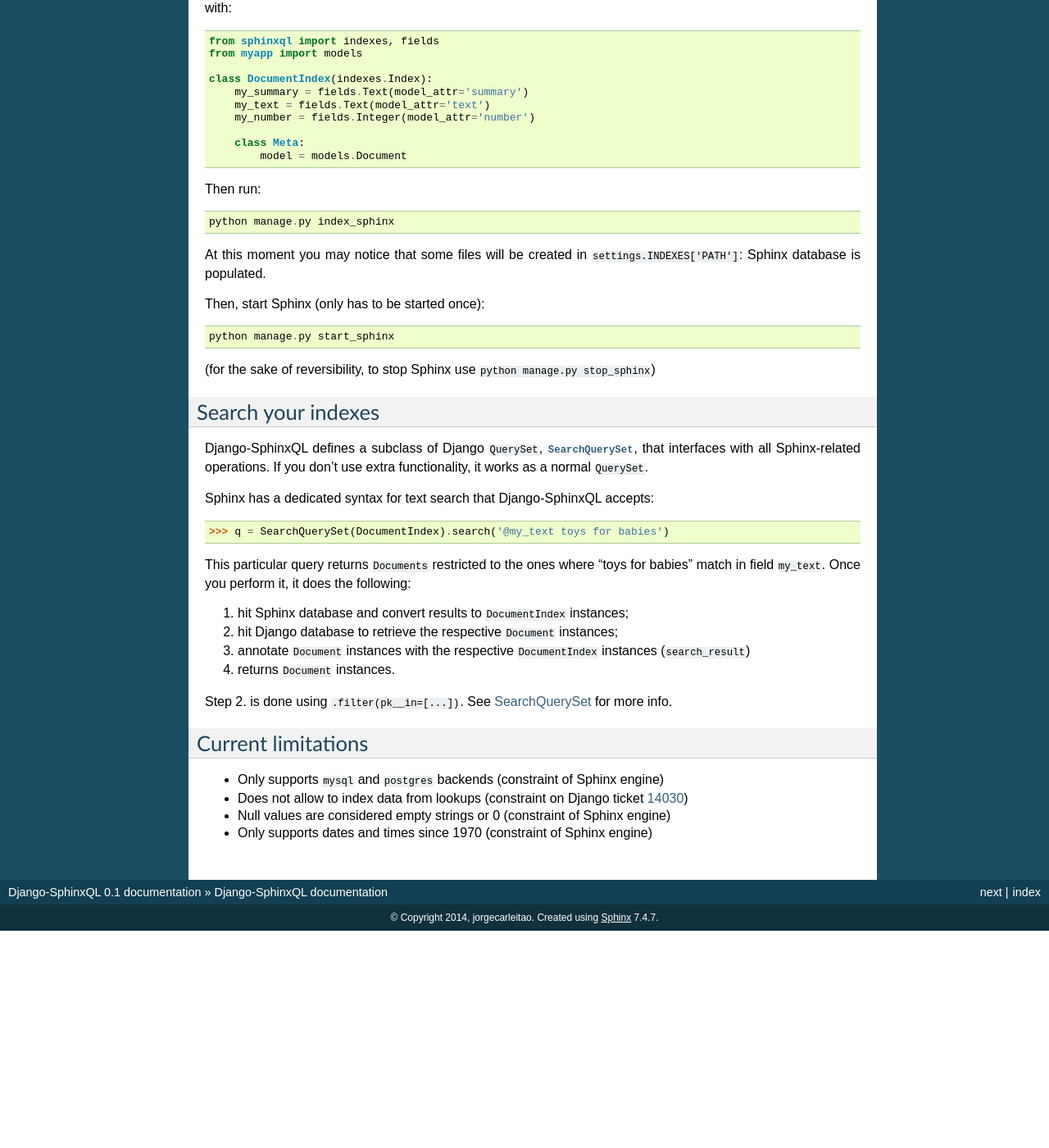
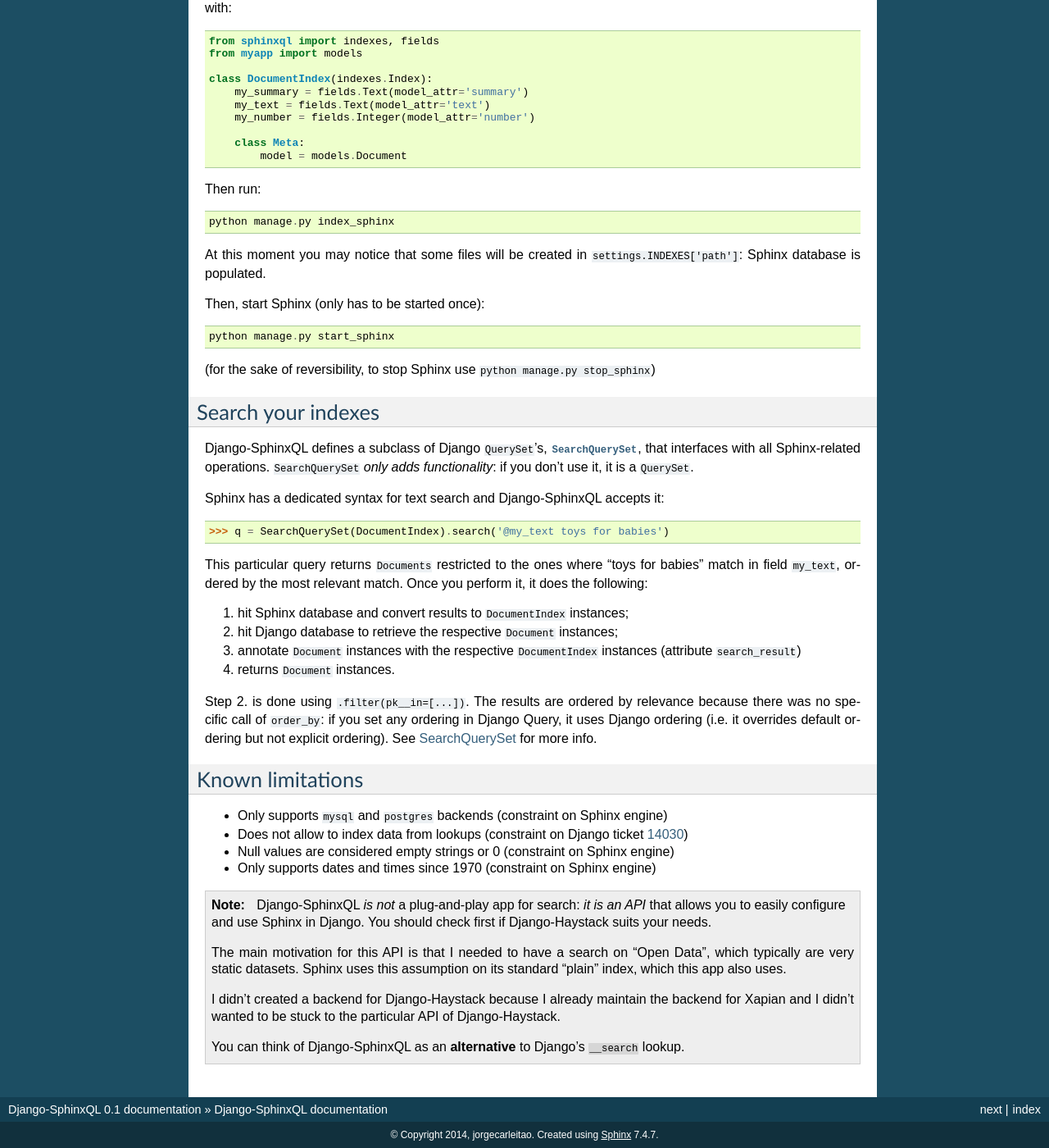
Before and after one commit to jorgecarleitao/django-sphinxql, a Sphinx documentation site: the page built from docs/index.rst, in a window 1280 px wide and 1400 px high, scrolled down 1347 px. Shown: the whole window at 82% size. Built offline with Sphinx 7.4.7, drawn with Linux system fonts in a browser that asks for light colours; before the commit the page ends 2482 px from its top, so only the background shows below that; some of the changed text lies outside the part shown.

Commit message:
Improved text in index.rst.

```diff
--- a/docs/index.rst
+++ b/docs/index.rst
@@ -5,23 +5,27 @@ Django-SphinxQL is an API to use `sphinx search <http://sphinxsearch.com>`_
 in `Django <http://djangoproject.com>`_. Thanks for checking it out.
 
 Django is a Web framework for building websites with relational databases;
-Sphinx is a search engine designed to be used in relational databases.
+Sphinx is a search engine designed for relational databases.
 Django-SphinxQL defines an ORM for using **Sphinx in Django**.
+As corollary, it allows you to implement full text search with Sphinx in your
+Django website.
 
-As corollary, it allows you to implement full text search with Sphinx in your
-Django website. Specifically, this API allows you to:
+Specifically, this API allows you to:
 
 1. Configure Sphinx with Python.
 2. Index Django models in Sphinx.
-3. Execute Sphinx queries (SphinxQL) and map the results to Django models.
+3. Execute Sphinx queries (SphinxQL) and automatically have the results as Django models.
 
 .. warning::
 
-    This app is under development and its features are limited.
+    This app is under development and is still pre-alpha.
+
+.. _`publicos.pt`: http://publicos.pt
 
 .. note::
 
-    Yet, they are tested.
+    Yet, it is tested and is being used on production by its maintainer at
+    `publicos.pt`_.
 
 .. toctree::
    :maxdepth: 2
@@ -60,11 +64,11 @@ Minimal configuration
 To configure Django-SphinxQL, add ``INDEXES`` to settings::
 
     INDEXES = {
-        'PATH': os.path.join(BASE_DIR, '_index'),
+        'path': os.path.join(BASE_DIR, '_index'),
         'sphinx_path': BASE_DIR
     }
 
-* ``PATH`` is where the database is going to be created
+* ``path`` is where the database is going to be created
 * ``sphinx_path`` is the directory that will contain Sphinx-specific files.
 
 Index your models
@@ -89,7 +93,7 @@ Then run::
     python manage.py index_sphinx
 
 At this moment you may notice that some files will be created in
-``settings.INDEXES['PATH']``: Sphinx database is populated.
+``settings.INDEXES['path']``: Sphinx database is populated.
 
 Then, start Sphinx (only has to be started once)::
 
@@ -100,32 +104,53 @@ Then, start Sphinx (only has to be started once)::
 Search your indexes
 -------------------
 
-Django-SphinxQL defines a subclass of Django ``QuerySet``,
+Django-SphinxQL defines a subclass of Django ``QuerySet``'s,
 :class:`~sphinxql.query.SearchQuerySet`, that interfaces with all Sphinx-related
-operations. If you don't use extra functionality, it works as a normal ``QuerySet``.
+operations. ``SearchQuerySet`` *only adds functionality*: if you don't use it,
+it is a ``QuerySet``.
 
-Sphinx has a dedicated syntax for text search that Django-SphinxQL accepts::
+Sphinx has a dedicated syntax for text search and Django-SphinxQL accepts it::
 
     >>> q = SearchQuerySet(DocumentIndex).search('@my_text toys for babies')
 
 This particular query returns ``Documents`` restricted to the ones where
-"toys for babies" match in field ``my_text``. Once you perform it, it does the
-following:
+"toys for babies" match in field ``my_text``, ordered by the most relevant match.
+Once you perform it, it does the following:
 
 1. hit Sphinx database and convert results to ``DocumentIndex`` instances;
 2. hit Django database to retrieve the respective ``Document`` instances;
 3. annotate ``Document`` instances with the respective ``DocumentIndex``
-   instances (``search_result``)
+   instances (attribute ``search_result``)
 4. returns ``Document`` instances.
 
-Step 2. is done using ``.filter(pk__in=[...])``. See :doc:`queryset` for more info.
+Step 2. is done using ``.filter(pk__in=[...])``. The results are ordered by relevance
+because there was no specific call of ``order_by``: if you set any ordering
+in Django Query, it uses Django ordering (i.e. it overrides default ordering but
+not explicit ordering). See :doc:`queryset` for more info.
 
-Current limitations
--------------------
+Known limitations
+-----------------
 
 .. _14030: https://code.djangoproject.com/ticket/14030
 
-* Only supports ``mysql`` and ``postgres`` backends (constraint of Sphinx engine)
+* Only supports ``mysql`` and ``postgres`` backends (constraint on Sphinx engine)
 * Does not allow to index data from lookups (constraint on Django ticket 14030_)
-* Null values are considered empty strings or 0 (constraint of Sphinx engine)
-* Only supports dates and times since 1970 (constraint of Sphinx engine)
+* Null values are considered empty strings or 0 (constraint on Sphinx engine)
+* Only supports dates and times since 1970 (constraint on Sphinx engine)
+
+.. note::
+
+    Django-SphinxQL *is not* a plug-and-play app for search: *it is an API*
+    that allows you to easily configure and use Sphinx in Django.
+    You should check first if Django-Haystack suits your needs.
+
+    The main motivation for this API is that I needed to have a search on
+    "Open Data", which typically are very static datasets. Sphinx uses this
+    assumption on its standard "plain" index, which this app also uses.
+
+    I didn't created a backend for Django-Haystack because I already maintain
+    the backend for Xapian and I didn't wanted to be stuck to the particular
+    API of Django-Haystack.
+
+    You can think of Django-SphinxQL as an **alternative** to Django's ``__search``
+    lookup.
```
